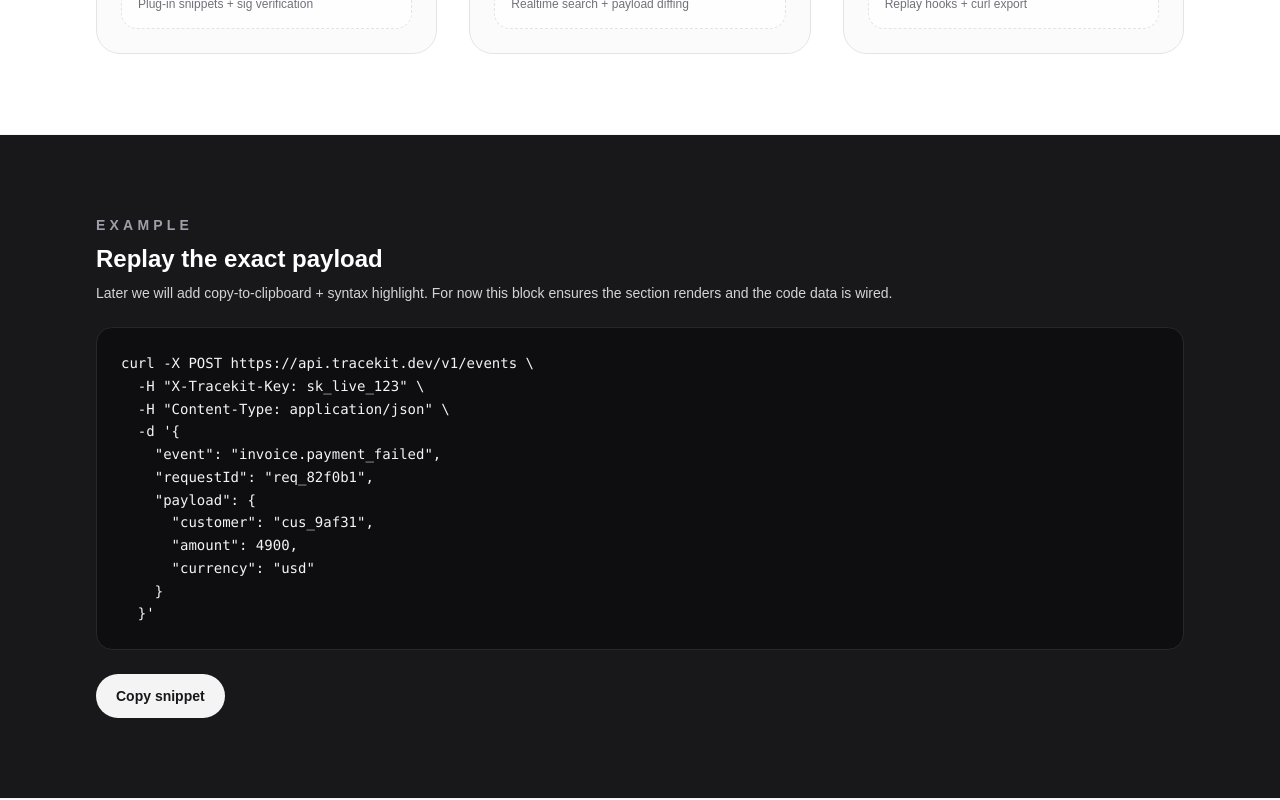
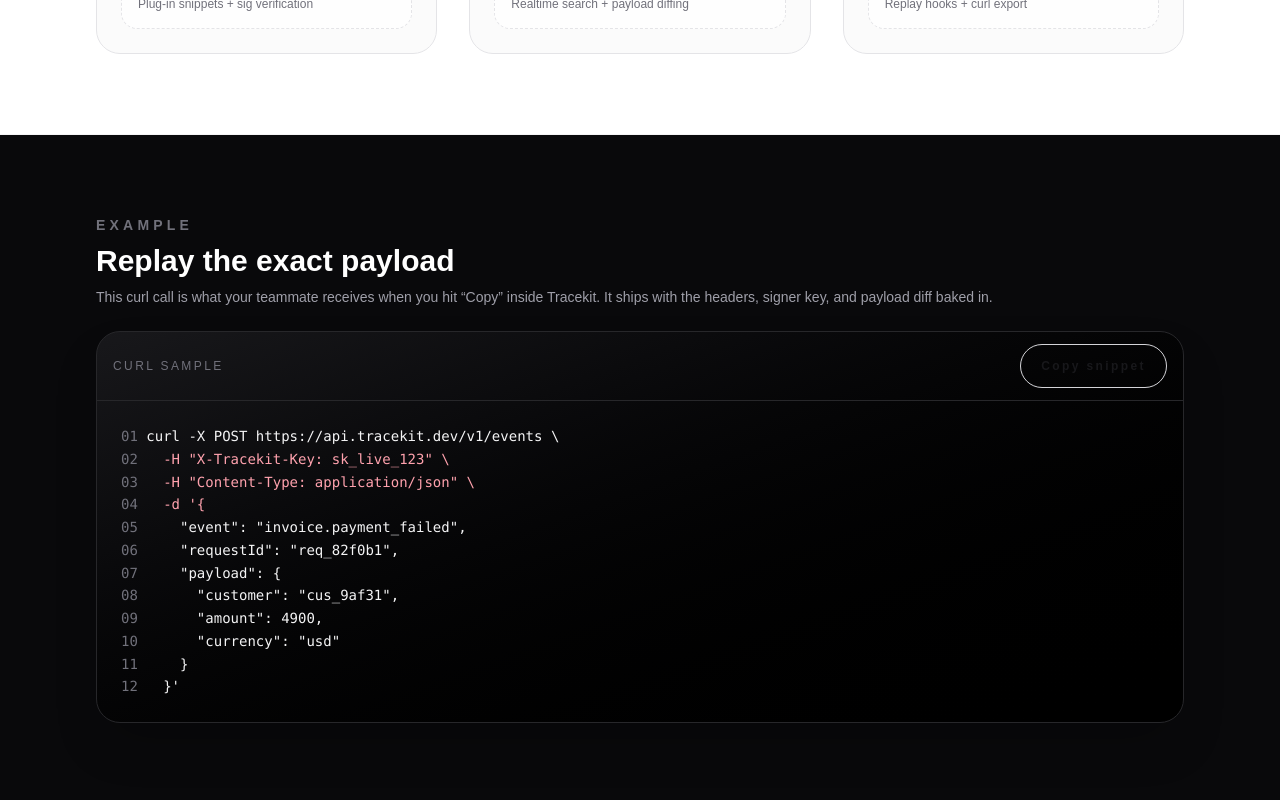
Before and after one commit to Ali-Topal/Tracekit, a Next.js app: page / in a window 1280 px wide. Shown: the part 2140-2940 px from the top of the page. Built offline with nearby package versions, Linux system fonts and the light colour scheme.

Commit message:
feat: make code snippet interactive

```diff
--- a/src/components/sections/CodeSnippetSection.tsx
+++ b/src/components/sections/CodeSnippetSection.tsx
@@ -1,25 +1,71 @@
+"use client";
+
 import { Button } from "@/components/ui/button";
 import { Container } from "@/components/ui/container";
 import { CODE_SNIPPET } from "@/content/site";
+import { useEffect, useState } from "react";
 
 export function CodeSnippetSection() {
+  const [copied, setCopied] = useState(false);
+
+  useEffect(() => {
+    if (!copied) return;
+    const timeout = setTimeout(() => setCopied(false), 2000);
+    return () => clearTimeout(timeout);
+  }, [copied]);
+
+  const handleCopy = async () => {
+    if (typeof navigator === "undefined" || !navigator.clipboard) return;
+    try {
+      await navigator.clipboard.writeText(CODE_SNIPPET);
+      setCopied(true);
+    } catch {
+      setCopied(false);
+    }
+  };
+
   return (
-    <section id="code" className="border-b border-zinc-100 bg-zinc-900 py-20 text-white">
+    <section id="code" className="border-b border-zinc-100 bg-zinc-950 py-20 text-white">
       <Container className="space-y-6">
         <div className="space-y-2">
-          <p className="text-sm font-semibold uppercase tracking-[0.3em] text-zinc-400">
+          <p className="text-sm font-semibold uppercase tracking-[0.3em] text-zinc-500">
             Example
           </p>
-          <h2 className="text-2xl font-semibold">Replay the exact payload</h2>
-          <p className="text-sm text-zinc-300">
-            Later we will add copy-to-clipboard + syntax highlight. For now this
-            block ensures the section renders and the code data is wired.
+          <h2 className="text-3xl font-semibold">Replay the exact payload</h2>
+          <p className="text-sm text-zinc-400">
+            This curl call is what your teammate receives when you hit “Copy” inside Tracekit.
+            It ships with the headers, signer key, and payload diff baked in.
           </p>
         </div>
-        <pre className="overflow-auto rounded-2xl border border-zinc-800 bg-black/40 p-6 text-sm leading-relaxed text-zinc-100">
-          <code>{CODE_SNIPPET}</code>
-        </pre>
-        <Button variant="secondary">Copy snippet</Button>
+        <div className="overflow-hidden rounded-3xl border border-zinc-800 bg-gradient-to-br from-zinc-900 to-black shadow-2xl">
+          <div className="flex items-center justify-between border-b border-zinc-800 px-4 py-3 text-xs uppercase tracking-[0.2em] text-zinc-500">
+            <span>curl sample</span>
+            <div className="flex items-center gap-3">
+              <span className="sr-only" aria-live="polite">
+                {copied ? "Snippet copied" : ""}
+              </span>
+              <Button
+                variant={copied ? "secondary" : "ghost"}
+                onClick={handleCopy}
+                className="h-8 px-4 text-xs font-semibold text-white"
+              >
+                {copied ? "Copied" : "Copy snippet"}
+              </Button>
+            </div>
+          </div>
+          <pre className="max-h-[360px] overflow-auto px-6 py-6 text-sm leading-relaxed text-zinc-100">
+            <code>
+              {CODE_SNIPPET.split("\n").map((line, index) => (
+                <span key={index} className="block">
+                  <span className="select-none text-zinc-500">{String(index + 1).padStart(2, "0")} </span>
+                  <span className={line.trim().startsWith("-") ? "text-rose-300" : line.trim().startsWith("+") ? "text-emerald-300" : "text-zinc-100"}>
+                    {line}
+                  </span>
+                </span>
+              ))}
+            </code>
+          </pre>
+        </div>
       </Container>
     </section>
   );
```
